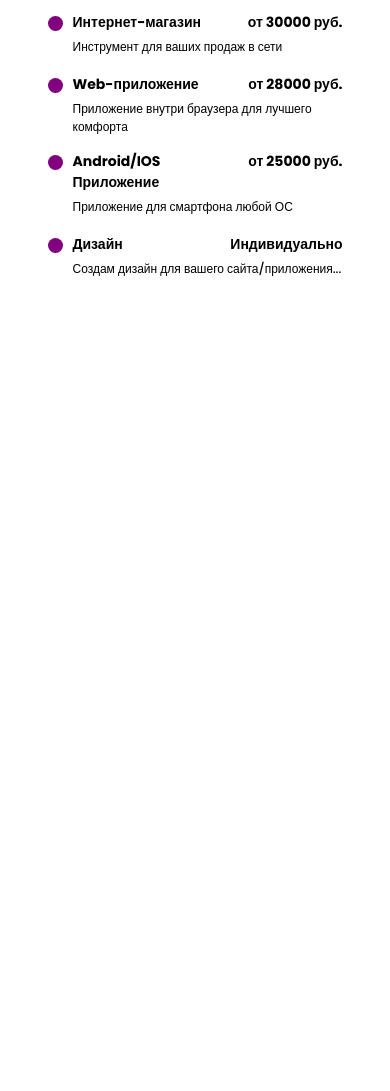
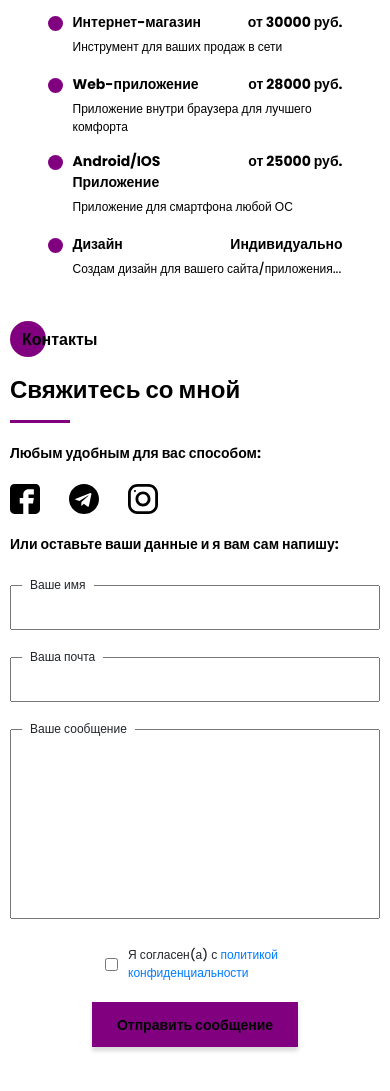
Before and after one commit to Vvlaad/Portfolio_project, a website: page src/index.html in a window 390 px wide. Shown: the part 7875-8966 px from the top of the page. Before the commit the page ends 8156 px from the top, so only its background shows below. Drawn offline with nearby package versions, Linux system fonts and the light colour scheme; files that its build step writes are made by us from their sources; files whose address does not match are found by name.

Commit message:
all sections done + adapt

```diff
--- a/src/index.html
+++ b/src/index.html
@@ -424,7 +424,7 @@
         </div>
     </section>
 
-    <!-- <section class="contacts">
+    <section class="contacts">
         <div class="container">
             <div class="contacts__wrapper">
                 <div class="contacts__photo">
@@ -439,13 +439,13 @@
                     </div>
                     <div class="contacts__social">
                         <a href="#" class="contacts__link">
-                            <img src="icons/social/facebook.svg" alt="facebook">
+                            <img src="icons/social/facebook_default.svg" alt="facebook">
                         </a>
                         <a href="#" class="contacts__link">
                             <img src="icons/social/telegram.svg" alt="telegram">
                         </a>
                         <a href="#" class="contacts__link">
-                            <img src="icons/social/instagram.svg" alt="instagram">
+                            <img src="icons/social/instagram_default.svg" alt="instagram">
                         </a>
                     </div>
 
@@ -479,7 +479,7 @@
             </div>
         </div>
     </section>
- -->
+
 
     <script src="js/script.js"></script>
 </body>
--- a/src/sass/blocks/_contacts.scss
+++ b/src/sass/blocks/_contacts.scss
@@ -9,6 +9,8 @@
     &__photo {
         img {
             width: 100%;
+            height: 100%;
+            object-fit: cover;
         }
     }
     &__descr {
@@ -31,6 +33,9 @@
         img {
             max-width: 30px;
             max-height: 30px;
+        }
+        &:hover {
+            text-decoration: none;
         }
     }
     &__form {
@@ -82,7 +87,7 @@
             width: 100%;
             height: 100%;
             resize: none;
-            padding-left: 20px;
+            padding: 20px;
             font-size: 12px;
         }
     }
--- a/src/sass/blocks/_media.scss
+++ b/src/sass/blocks/_media.scss
@@ -51,6 +51,15 @@
             }
         }
     }
+    .contacts {
+        &__wrapper {
+            padding: 0;
+            grid-template-columns: 400px 520px;
+        }
+        &__form {
+            grid-template: 45px 190px 45px / repeat(2, 250px);
+        }
+    }
 }
 
 @media (max-width: 992px) {
@@ -99,6 +108,18 @@
         &__wrapper {
             grid-template-columns: repeat(auto-fit, 350px);
             padding: 0;
+        }
+    }
+    .contacts {
+        &__wrapper {
+            grid-template-columns: 300px 400px;
+        }
+        &__form {
+            grid-template: 45px 190px 45px / repeat(2, 195px);
+        }
+        &__btn {
+            padding: 8px 25px;
+            line-height: 16px;
         }
     }
 }
@@ -180,6 +201,18 @@
             justify-content: center;
         }
     }
+    .contacts {
+        padding-top: 40px;
+        &__photo {
+            display: none;
+        }
+        &__wrapper {
+            grid-template-columns: 1fr;
+        }
+        &__form {
+            grid-template: 45px 190px 45px / repeat(2, 250px);
+        }
+    }
 }
 
 @media (max-width: 576px) {
@@ -243,4 +276,30 @@
             grid-template-columns: repeat(auto-fit, 295px);
         }
     }
+    .contacts {
+        padding-bottom: 50px;
+        &__form {
+            grid-template: 45px 45px 190px minmax(45px, auto) / 1fr;
+        }
+        &__textarea {
+            grid-column: unset;
+            width: 100%;
+        }
+        &__triggers {
+            grid-column: unset;
+            grid-template-columns: 1fr;
+            column-gap: unset;
+            row-gap: 20px;
+        }
+        &__btn {
+            order: 2;
+            max-width: 220px;
+            margin: 0 auto;
+        }
+        &__policy {
+            width: 180px;
+            margin: 0 auto;
+            line-height: 18px;
+        }
+    }
 }
```
Also changed, not shown: dist/css/style.min.css, dist/icons/social/Facebook_default.svg (added), dist/icons/social/Instagram_default.svg (added), dist/index.html, src/icons/social/Facebook_default.svg (added), src/icons/social/Instagram_default.svg (added).
